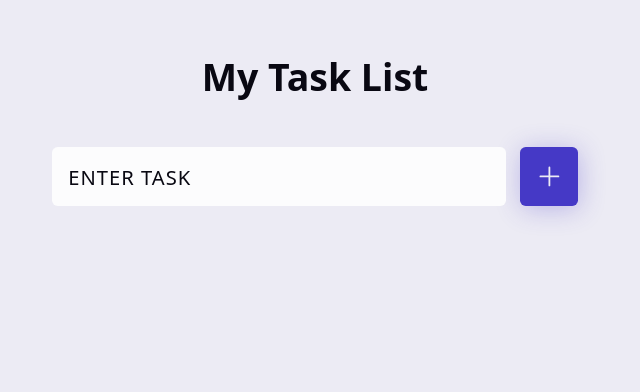
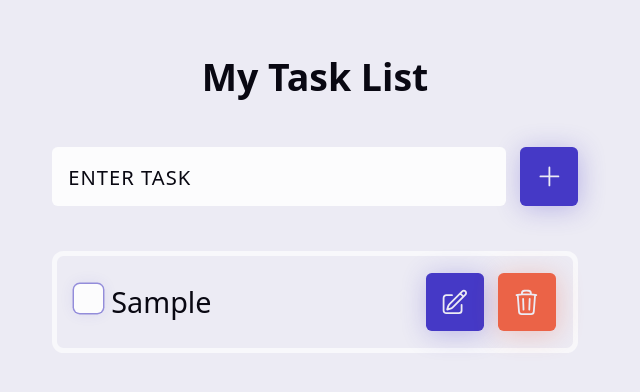
Before and after one commit to mhowell07/react-todo, a React (Vite) app: page / in a window 1280 px wide. Both pictures are taken after typing "Sample" into the empty fields and a click on the button "Add Task". Shown: the top 392 px of the page, without its empty margins (325-965 px from the left). Built offline with nearby package versions, Linux system fonts and the light colour scheme.

Commit message:
display tasks in a list

```diff
--- a/src/App.jsx
+++ b/src/App.jsx
@@ -2,12 +2,13 @@
 
 // custom components
 import CustomForm from './components/CustomForm'
+import TaskList from './components/TaskList'
 
 function App() {
-  const [count, setCount] = useState(0)
+  const [tasks, setTasks] = useState([])
 
   const addTask = (task) => {
-    console.log(task)
+    setTasks(prevState => [...prevState, task])
   }
 
   return (
@@ -16,6 +17,7 @@
         <h1>My Task List</h1>
       </header>
       <CustomForm addTask={addTask}/>
+      {tasks && <TaskList tasks={tasks} />}
     </div>
   )
 }
--- /dev/null
+++ b/src/components/TaskItem.jsx
@@ -0,0 +1,59 @@
+import { useState } from 'react';
+
+// styles
+import styles from './TaskItem.module.css';
+
+// library imports
+import { CheckIcon } from '@heroicons/react/24/outline'
+import { PencilSquareIcon } from '@heroicons/react/24/outline'
+import { TrashIcon } from '@heroicons/react/24/outline'
+
+const TaskItem = ({ task }) => {
+    const [isChecked, setIsChecked] = useState(task.checked);
+
+    const handleCheckboxChange = (e) => {
+        setIsChecked(!isChecked);
+    }
+
+    return (
+        <li className={styles.task}>
+            <div className="{styles[task-group]}">
+                <input
+                    type="checkbox"
+                    className={styles.checkbox}
+                    checked={isChecked}
+                    onChange={handleCheckboxChange}
+                    name={task.name}
+                    id={task.id}
+                />
+                <label
+                    htmlFor={task.id}
+                    className={styles.label}
+                >
+                    {task.name}
+                    <p className={styles.checkmark}>
+                        <CheckIcon strokeWidth={2} width={24} height={24} />
+                    </p>
+                </label>
+            </div>
+            <div className={styles["task-group"]}>
+                <button
+                    className="btn"
+                    aria-label={`Update ${task.name} Task`}
+                    // onClick={}
+                >
+                    <PencilSquareIcon width={24} height={24} />
+                </button>
+                <button
+                    className={`btn ${styles.delete}`}
+                    aria-label={`Delete ${task.name} Task`}
+                    // onClick={}
+                >
+                    <TrashIcon width={24} height={24} />
+                </button>
+            </div>
+        </li>
+    )
+}
+
+export default TaskItem
--- /dev/null
+++ b/src/components/TaskItem.module.css
@@ -0,0 +1,109 @@
+.task {
+    display: flex;
+    align-items: center;
+    justify-content: space-between;
+    gap: .6em;
+    font-size: var(--_size);
+    border: .2em solid hsl(var(--muted) / 0.8);
+    padding: .6em;
+    border-radius: calc(var(--_radius) * 2);
+  }
+
+  .task-group {
+    display: flex;
+    align-items: center;
+    --taskgroup-gap: .5em;
+    gap: var(--taskgroup-gap);
+  }
+
+  .label {
+    position: relative;
+    cursor: pointer;
+    text-align: left;
+    line-height: 1.4;
+    padding-left: .5rem;
+  }
+
+  .checkbox {
+    flex-shrink: 0;
+    appearance: none;
+    -webkit-appearance: none;
+    border-radius: var(--_radius);
+    width: 1em;
+    height: 1em;
+    background-color: hsl(var(--muted));
+    border-radius: var(--_radius);
+    box-shadow:
+      0 0 .5em hsl(var(--accent) / .1),
+      0 0 0 0.05em hsl(var(--accent) / .5),
+      0 0 0 -0.2em hsl(var(--accent));
+    transition: box-shadow var(--_tspeed_fast) ease-in-out,
+      background-color 80ms ease-in-out;
+  }
+
+  .checkbox:focus {
+    outline: none;
+  }
+
+  .checkbox:is(:focus-visible, :hover) {
+    box-shadow:
+      0 0 0 hsl(var(--bg)),
+      0 0 0 .05em hsl(var(--accent)),
+      0 0 0 .225em hsl(var(--accent) / .3);
+  }
+
+  .checkmark {
+    content: '';
+    position: absolute;
+    width: 1em;
+    height: 1em;
+    display: grid;
+    place-items: center;
+    top: 5%;
+    color: hsl(var(--muted));
+    border-radius: var(--_radius);
+    transform: translate3d(calc(-100% - var(--taskgroup-gap)), -50%, 0);
+    transition: background-color 80ms ease-in-out;
+  }
+
+  .checkmark svg {
+    width: .75em;
+    height: .75em;
+  }
+
+  .checkbox:checked {
+    background-color: hsl(var(--accent));
+  }
+
+  .checkbox:checked+label {
+    text-decoration: line-through;
+  }
+
+  .delete {
+    --accent: var(--accent1);
+  }
+
+  .loading {
+    color: hsl(var(--accent));
+    font-size: var(--_size);
+    font-weight: bold;
+    animation: pulse 2s infinite ease-in-out;
+  }
+
+  @keyframes pulse {
+
+    0%,
+    100% {
+      opacity: 1;
+    }
+
+    50% {
+      opacity: 0.5;
+    }
+  }
+
+  .error {
+    color: hsl(var(--accent1));
+    font-size: var(--_size);
+    text-align: center;
+  }
--- /dev/null
+++ b/src/components/TaskList.jsx
@@ -0,0 +1,22 @@
+// component imports
+import TaskItem from './TaskItem'
+
+// styles
+import styles from './TaskList.module.css';
+
+const TaskList = ({ tasks }) => {
+    return (
+        <ul className={styles.tasks}>
+            {
+                tasks.sort((a, b) => b.id - a.id).map(task => (
+                    <TaskItem
+                        key={task.id}
+                        task={task}
+                    />
+                ))
+            }
+        </ul>
+    )
+}
+
+export default TaskList
--- /dev/null
+++ b/src/components/TaskList.module.css
@@ -0,0 +1,5 @@
+.tasks {
+    display: grid;
+    list-style-type: none;
+    gap: 1.5em;
+  }
```
